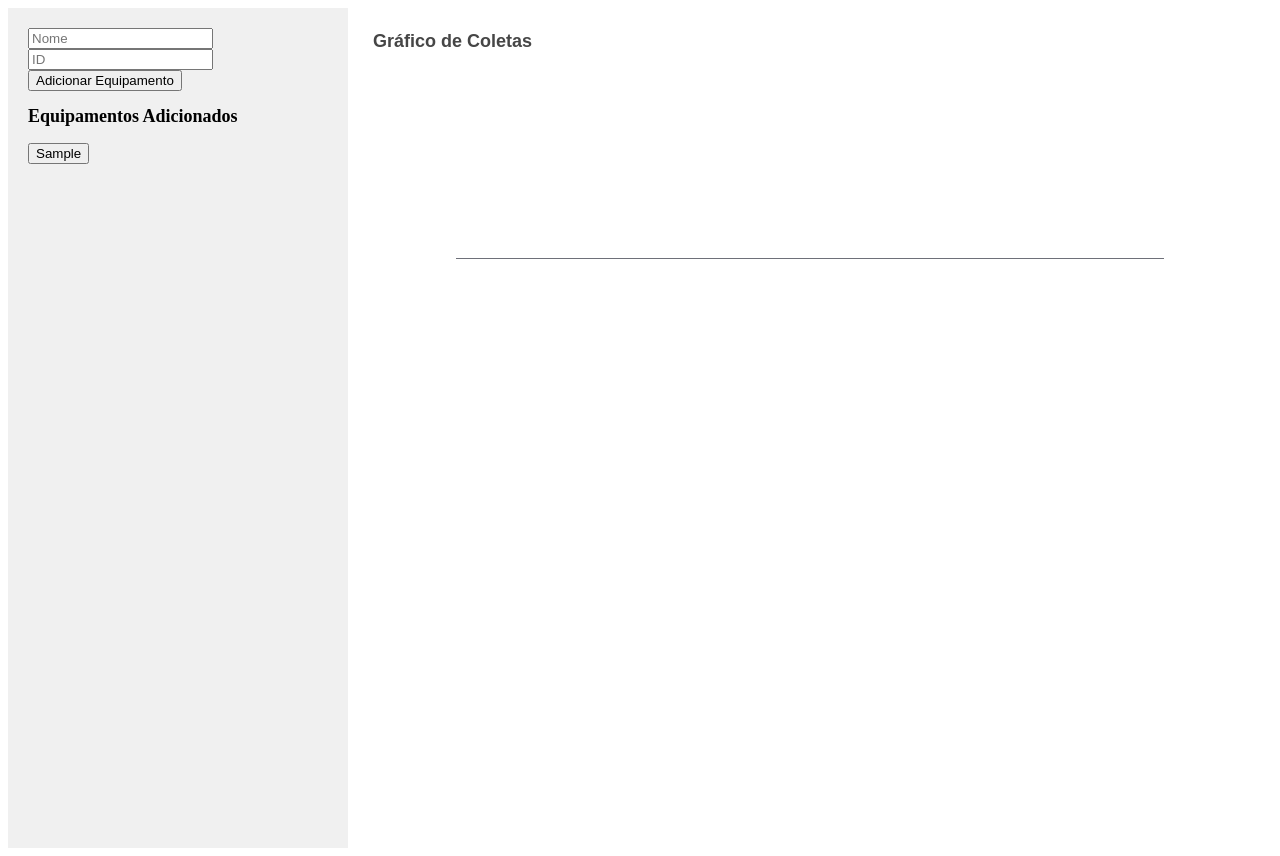
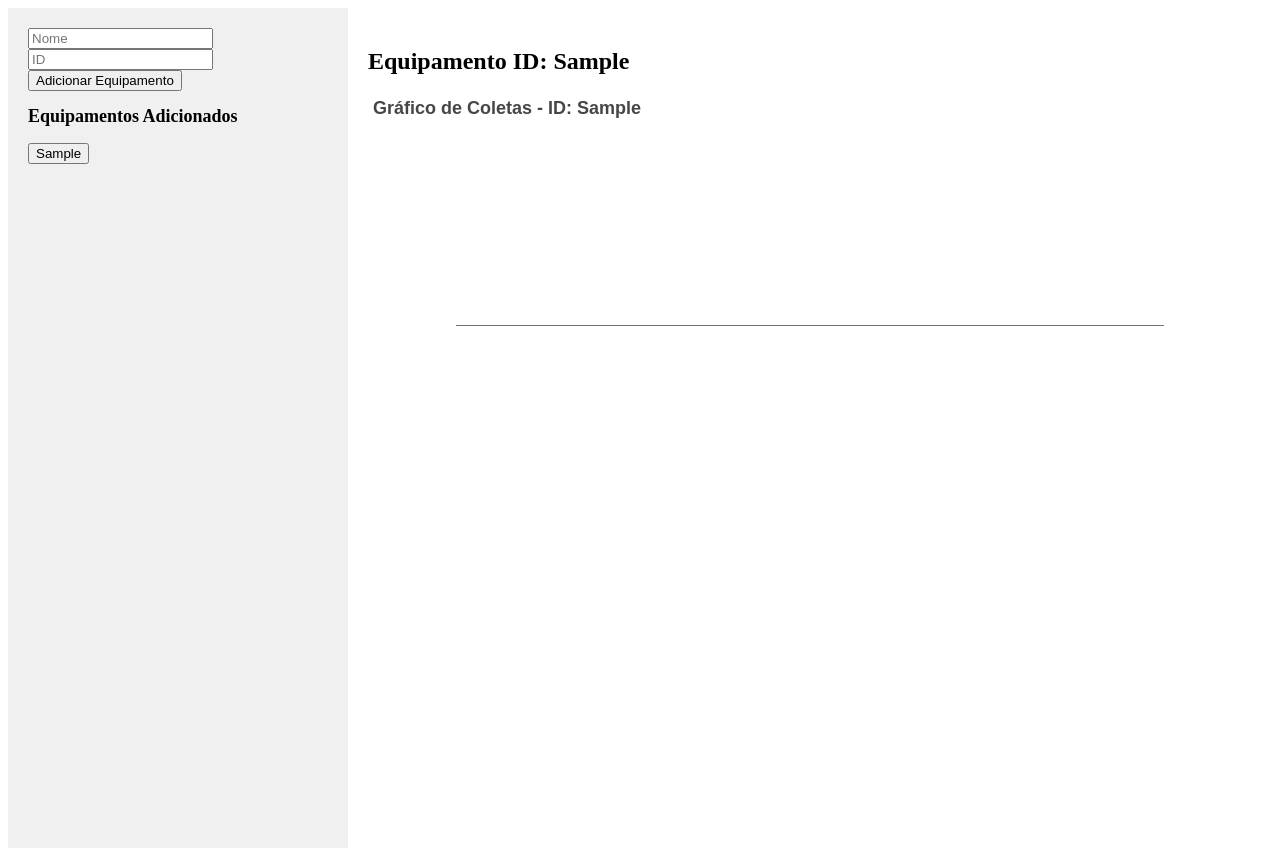
Before and after one commit to matheuslima44/Echarts-grafico, a React (Vite) app: page / in a window 1280 px wide. Both pictures are taken after typing "Sample", "Sample" into the empty fields and a click on the button "Adicionar Equipamento". Built offline with nearby package versions, Linux system fonts and the light colour scheme.

Commit message:
Atualização

```diff
--- a/src/Coletas/index.tsx
+++ b/src/Coletas/index.tsx
@@ -1,4 +1,4 @@
-import React, { useState } from "react";
+import React, { useMemo, useState } from "react";
 import ReactECharts from "echarts-for-react";
 import {
   Container,
@@ -37,21 +37,7 @@ export function ColetaApp() {
       };
       setColetas([...coletas, newColeta]);
       setNovaColeta("");
-
-      // Atualize a série de dados do gráfico com as coletas atualizadas
-      const options = {
-        xAxis: {
-          type: "category",
-          data: updatedColetas, // Atualize os dados do eixo X com as coletas atualizadas
-        },
-        series: [
-          {
-            data: updatedColetas.map((coleta) => parseInt(coleta)), // Atualize os dados da série com as coletas atualizadas
-            type: "line",
-          },
-        ],
-      };
-      setOptions(options); // Atualize as opções do gráfico
+      updateChartOptions();
     }
   };
 
@@ -65,26 +51,17 @@ export function ColetaApp() {
   };
 
   const handleAdicionarColetaUsuario = (userId: number) => {
+    if (novaColeta !== "") {
       const updatedUserInfos = [...userInfos];
-    updatedUserInfos[userId].coletas.push(novaColeta);
+      const newColeta: Coleta = {
+        id: Date.now().toString(),
+        value: novaColeta,
+      };
+      updatedUserInfos[userId].coletas.push(newColeta);
       setUserInfos(updatedUserInfos);
       setNovaColeta("");
-
-    // Atualize a série de dados do gráfico com as coletas atualizadas
-    const allColetas = updatedUserInfos.flatMap((user) => user.coletas);
-    const options = {
-      xAxis: {
-        type: "category",
-        data: allColetas, // Atualize os dados do eixo X com todas as coletas
-      },
-      series: [
-        {
-          data: allColetas.map((coleta) => parseInt(coleta)), // Atualize os dados da série com todas as coletas
-          type: "line",
-        },
-      ],
-    };
-    setOptions(options); // Atualize as opções do gráfico
+      updateChartOptions();
+    }
   };
 
   const handleRemoverColetaUsuario = (
@@ -93,55 +70,70 @@ export function ColetaApp() {
   ) => {
     const updatedUserInfos = [...userInfos];
     const userToUpdate = updatedUserInfos[userId];
-
     userToUpdate.coletas = userToUpdate.coletas.filter(
-      (coleta) => coleta !== coletaToDelete
+      (coleta) => coleta.id !== coletaToDelete
     );
-
     setUserInfos(updatedUserInfos);
-
-    const allColetas = updatedUserInfos.flatMap((user) => user.coletas);
-    const options = {
-      xAxis: {
-        type: "category",
-        data: allColetas,
-      },
-      series: [
-        {
-          data: allColetas.map((coleta) => parseInt(coleta)),
-          type: "line",
-        },
-      ],
-    };
-    setOptions(options);
+    updateChartOptions();
   };
 
   const handleExpandEquipment = (equipmentName: string) => {
     if (expandedEquipment === equipmentName) {
-      setExpandedEquipment(null); // Ao clicar no nome expandir
+      setExpandedEquipment(null);
     } else {
-      setExpandedEquipment(equipmentName); // se não estiver expandido, expandir
+      setExpandedEquipment(equipmentName);
     }
   };
 
-  const [options, setOptions] = useState({
+  const updateChartOptions = () => {
+    const updatedOptions: { [key: string]: any } = {};
+    userInfos.forEach((userInfo) => {
+      updatedOptions[userInfo.id] = {
         title: {
-      text: "Gráfico de Coletas",
+          text: `Gráfico de Coletas - ID: ${userInfo.id}`,
         },
         xAxis: {
           type: "category",
-      data: coletas,
+          data: userInfo.coletas.map((coleta) => coleta.value),
         },
         yAxis: {
           type: "value",
         },
         series: [
           {
-        data: coletas.map((coleta) => parseInt(coleta)),
+            data: userInfo.coletas.map((coleta) => parseInt(coleta.value)),
             type: "line",
           },
         ],
+      };
     });
+    setOptions(updatedOptions);
+  };
+
+  const chartOptions = useMemo(() => {
+    const options: { [key: string]: any } = {};
+    userInfos.forEach((userInfo) => {
+      options[userInfo.id] = {
+        title: {
+          text: `Gráfico de Coletas - ID: ${userInfo.id}`,
+        },
+        xAxis: {
+          type: "category",
+          data: userInfo.coletas.map((coleta) => coleta.value),
+        },
+        yAxis: {
+          type: "value",
+        },
+        series: [
+          {
+            data: userInfo.coletas.map((coleta) => parseInt(coleta.value)),
+            type: "line",
+          },
+        ],
+      };
+    });
+    return options;
+  }, [userInfos]);
 
   return (
     <Container>
@@ -175,10 +167,10 @@ export function ColetaApp() {
                   <ul>
                     {userInfo.coletas.map((coleta, coletaIndex) => (
                       <li key={coletaIndex}>
-                        {coleta}
+                        {coleta.value}
                         <button
                           onClick={() =>
-                            handleRemoverColetaUsuario(index, coleta)
+                            handleRemoverColetaUsuario(index, coleta.id)
                           }
                         >
                           Delete
@@ -204,7 +196,12 @@ export function ColetaApp() {
         </UserInfo>
       </Sidebar>
       <GraphicsContainer>
-        <ReactECharts option={options} />
+        {userInfos.map((userInfo, index) => (
+          <div key={index}>
+            <h2>Equipamento ID: {userInfo.id}</h2>
+            <ReactECharts option={chartOptions[userInfo.id]} />
+          </div>
+        ))}
       </GraphicsContainer>
     </Container>
   );
```
Lines whose indentation alone changed are shown as unchanged.
